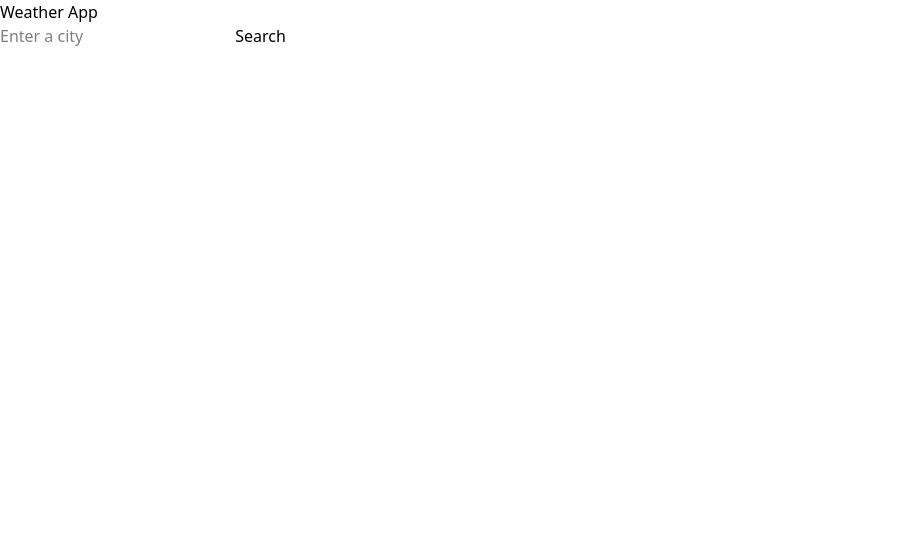
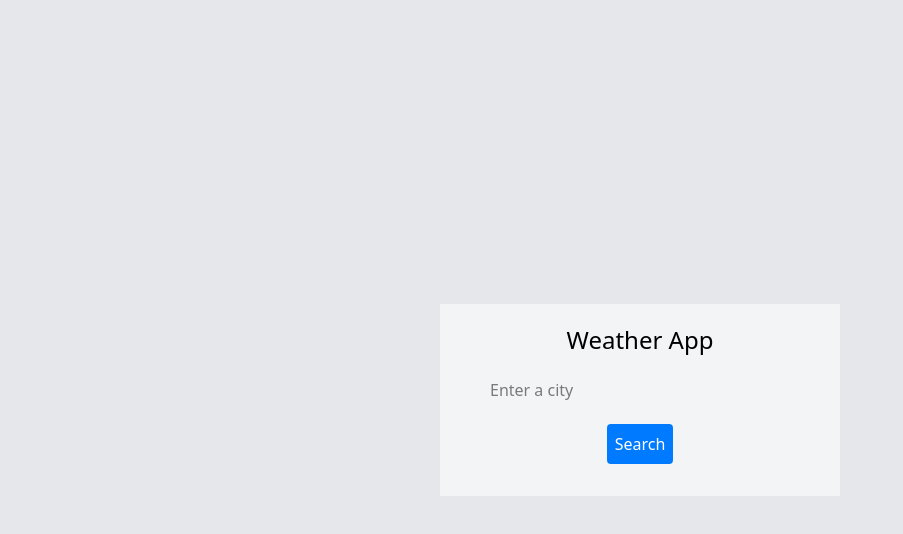
Before and after one commit to balintbenczik/JS-projects, a plain HTML site: page weather-app/index.html in a window 1280 px wide. Shown: the whole page, without its empty margins (0-903 px from the left). Drawn offline with nearby package versions, Linux system fonts and the light colour scheme.

Commit message:
commit 5.

```diff
--- a/weather-app/index.html
+++ b/weather-app/index.html
@@ -6,12 +6,12 @@
     <script src="https://cdn.jsdelivr.net/npm/@tailwindcss/browser@4"></script>
     <title>Weather app</title>
   </head>
-  <body>
-    <div class="container">
-      <h1>Weather App</h1>
-      <input type="text" id="locationInput" placeholder="Enter a city" />
-      <button id="searchButton">Search</button>
-      <div class="weather-info">
+  <body class="bg-gray-200 flex items-center content-center min-h-screen">
+    <div class="flex flex-col w-[400px] p-[20px] bg-gray-100 mx-auto justify-center items-center">
+      <h1 class="text-2xl">Weather App</h1>
+      <input class="border-black w-80 p-[10px] m-3" type="text" id="locationInput" placeholder="Enter a city" />
+      <button class=" rounded p-2 text-white bg-[#007BFF] transition duration-500 ease-in-out hover:bg-teal-400" id="searchButton">Search</button>
+      <div class="mt-3">
         <h2 id="location"></h2>
         <p id="temperature"></p>
         <p id="description"></p>
```
